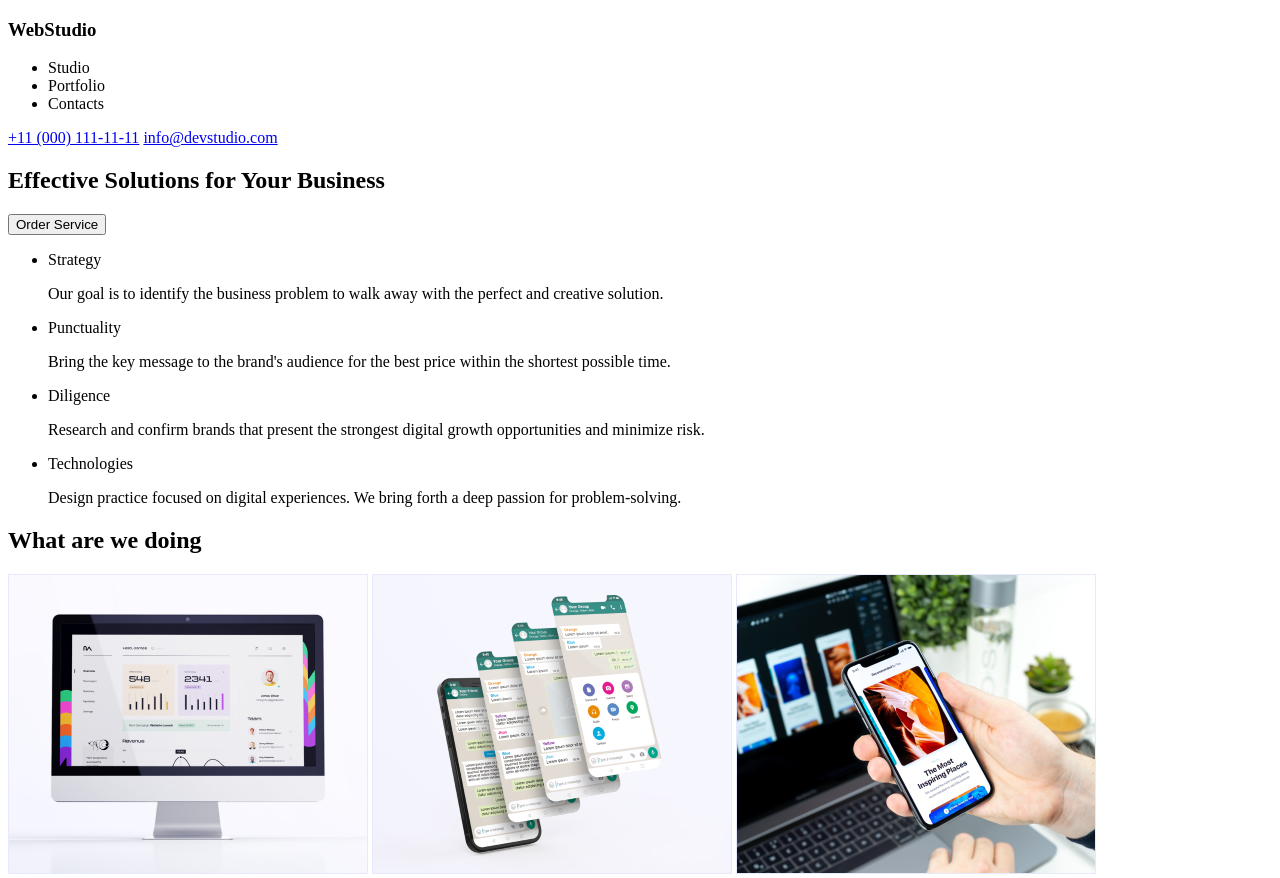
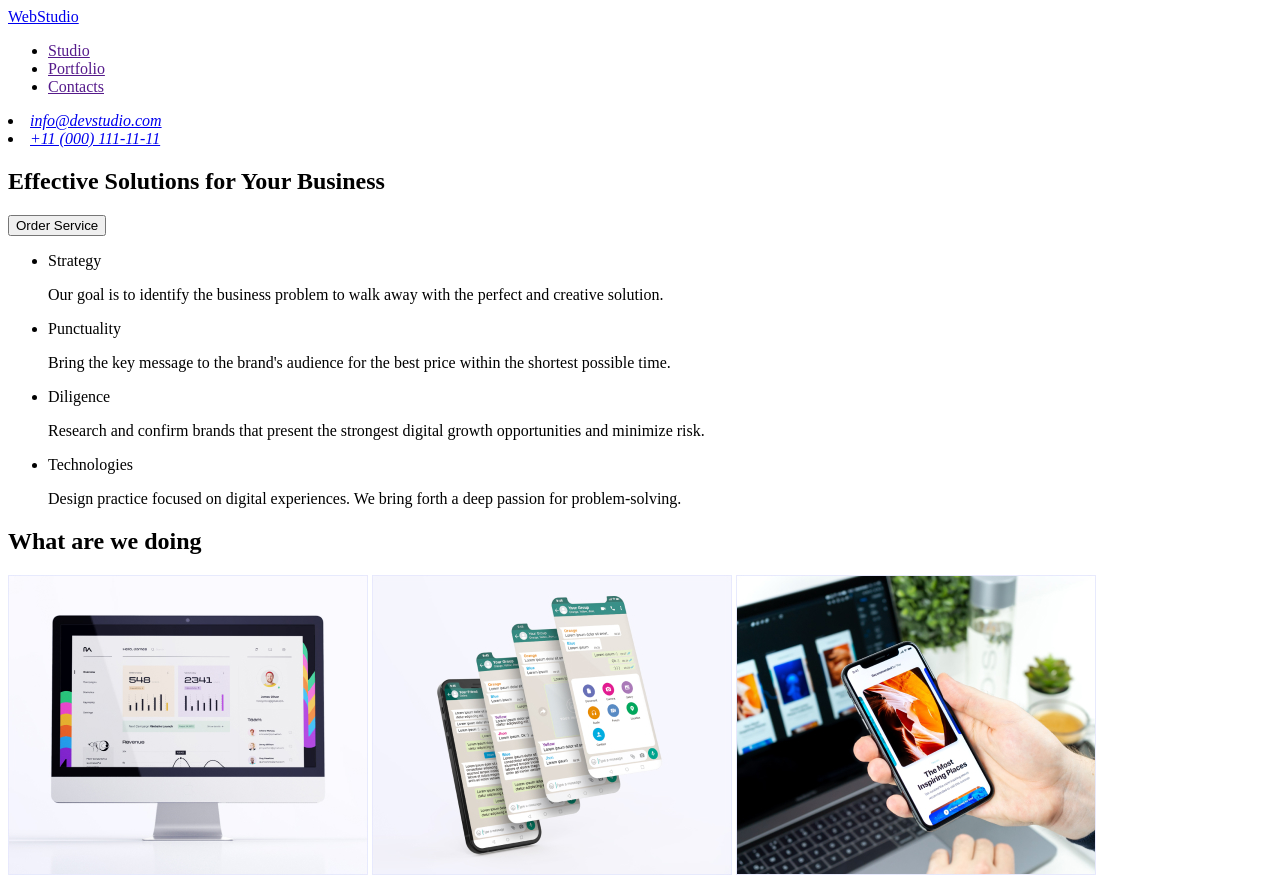
Before and after one commit to andrekino411/goit-markup-hw-01, a plain HTML site: page index.html in a window 1280 px wide. Shown: the top 878 px of the page. Drawn offline with Linux system fonts and the light colour scheme.

Commit message:
Update index.html

```diff
--- a/index.html
+++ b/index.html
@@ -11,18 +11,22 @@
     <!-- header -->
 
 <header>
-    <h3>WebStudio</h3>
     <nav>
+        <a href="./index.htm">WebStudio</a>
          <ul>
-            <li>Studio</li>
-            <li>Portfolio</li>
-            <li>Contacts</li>
+            <li><a href="">Studio</a></li>
+            <li><a href="">Portfolio</a></li>
+            <li><a href="">Contacts</a></li>
         </ul>
     </nav>
 
+   <address>
+<li> <a href="mailto:info@devstudio.com">info@devstudio.com</a></li>
+<li> <a href="tel:+110001111111">+11 (000) 111-11-11</a></li>
 
-    <a href="tel:+11(000)111-11-11">+11 (000) 111-11-11</a>
-    <a href="mail:info@devstudio.com">info@devstudio.com</a>
+   </address>
+
+
 
     </header>
 
@@ -85,8 +89,8 @@
     <footer>
 
     <section>
-        <h3>WebStudio</h3>
-        <h3>Increase the flow of customers and sales for your business with digital marketing & growth solutions.</h3>
+        <a href="./index.htm">WebStudio</a>
+       <p>Increase the flow of customers and sales for your business with digital marketing & growth solutions.</p>
     </section>
 
     </footer>
```
